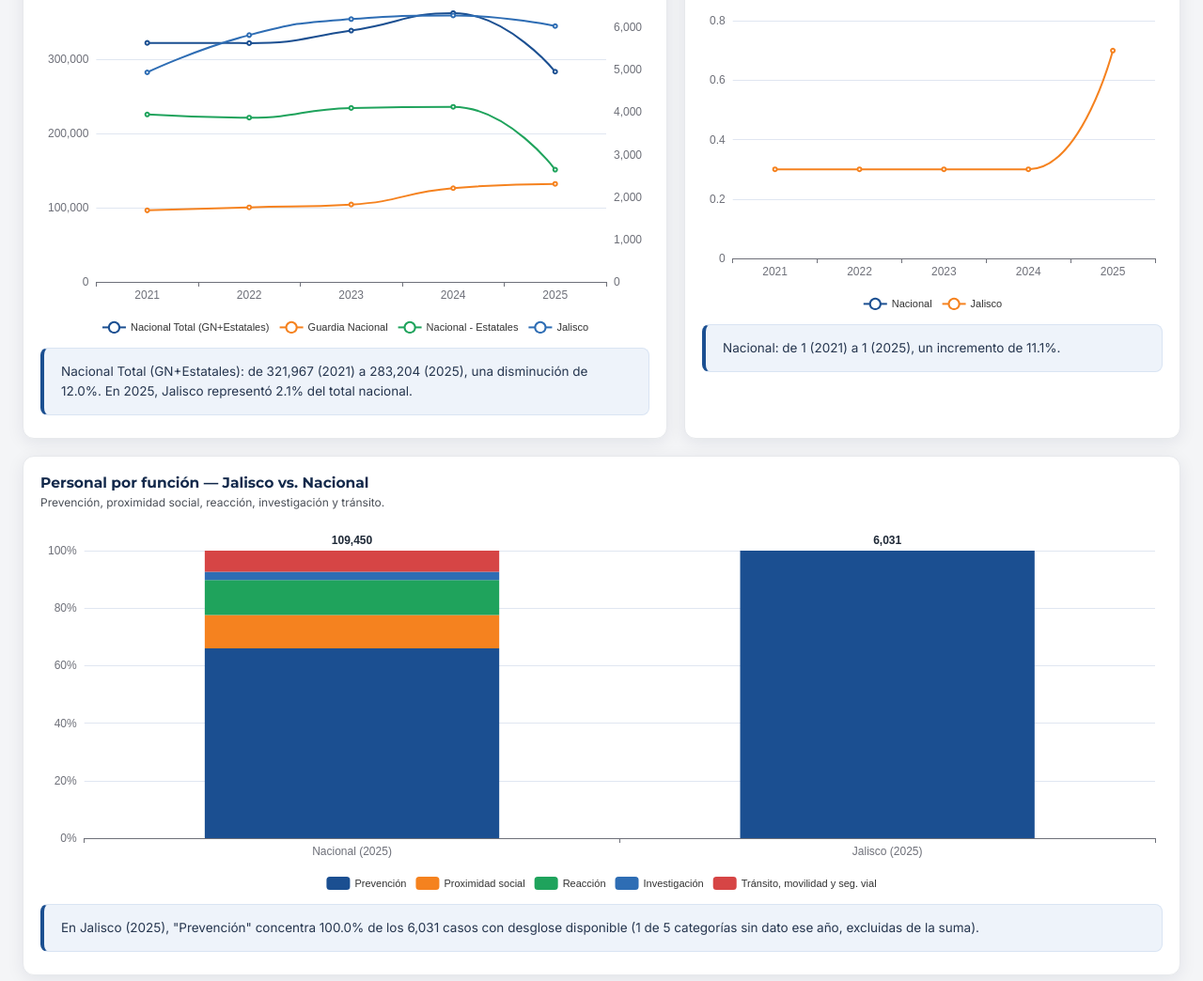
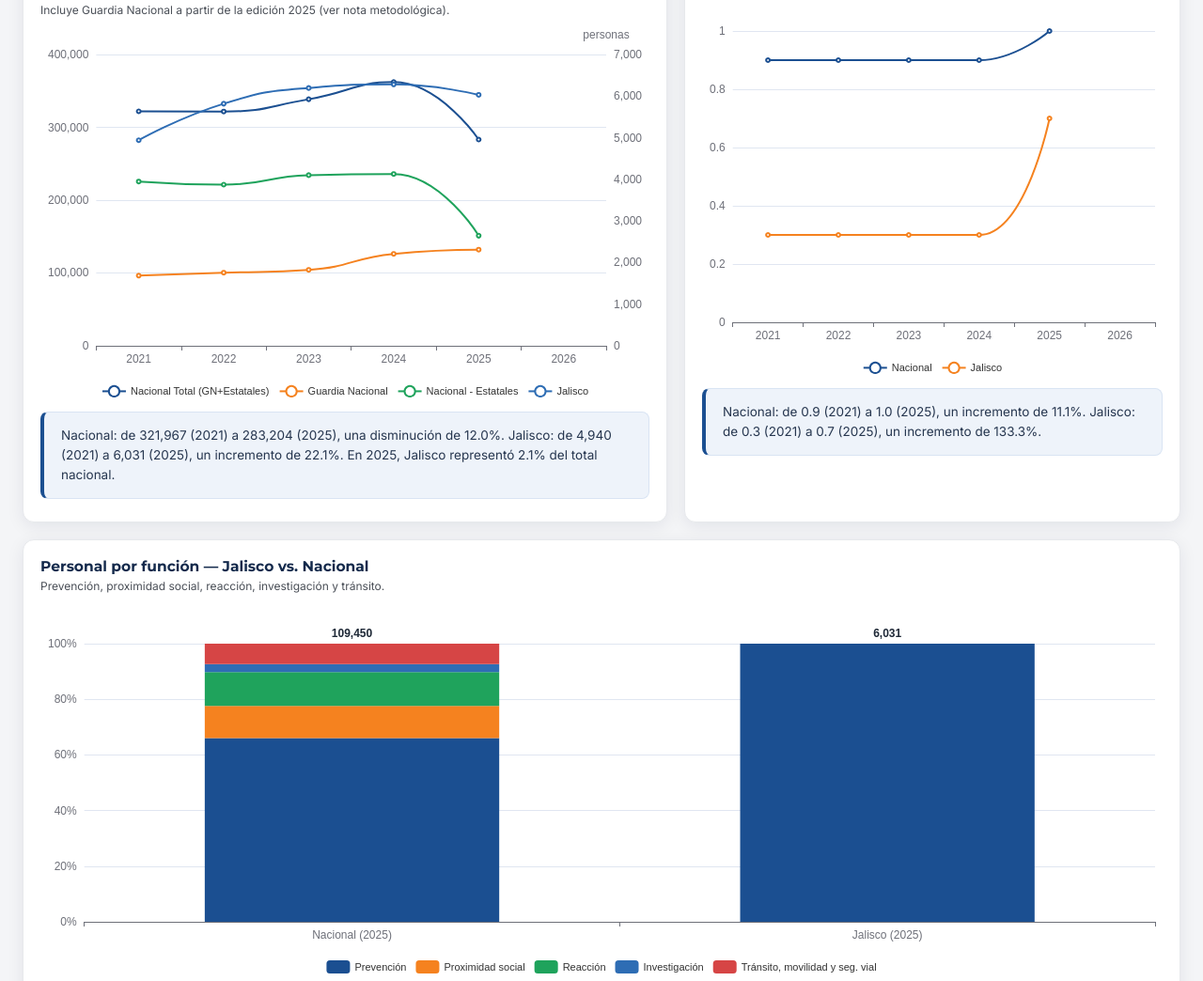
Before and after one commit to Arjona87/CNSPE, a plain HTML site: page index.html in a window 1280 px wide. Shown: the part 1102-2146 px from the top of the page at 94% size. Drawn offline with nearby package versions, Linux system fonts and the light colour scheme; no server answers.

Commit message:
Add files via upload

```diff
--- a/charts.js
+++ b/charts.js
@@ -21,7 +21,7 @@
    de inventar o interpolar (ver checklist de auditoría, SPECIALIST §4).
    ========================================================================= */
 
-const ANIOS_CHART = [2021, 2022, 2023, 2024, 2025]; // 2026 excluido: no publicado
+const ANIOS_CHART = [2021, 2022, 2023, 2024, 2025, 2026];
 
 const COLOR = {
   nacional: "#1B4F91", jalisco: "#F5821F",
@@ -29,8 +29,13 @@
 };
 const PALETA_CATEGORICA = [COLOR.nacional, COLOR.jalisco, COLOR.serie3, COLOR.serie4, COLOR.serie5, COLOR.serie6, COLOR.serie7];
 
-function fmtN(n) {
+// unidad-aware: "tasa" conserva 1-2 decimales, "mdp" hasta 1, el resto (conteos
+// de personas/empresas/eventos/etc.) se redondea a entero. Antes esta función
+// siempre redondeaba, por lo que una tasa como 0.90 se leía "1" en el texto.
+function fmtN(n, unidad) {
   if (n === null || n === undefined) return "s/d";
+  if (unidad === "tasa") return n.toLocaleString("es-MX", { minimumFractionDigits: 1, maximumFractionDigits: 2 });
+  if (unidad === "mdp") return n.toLocaleString("es-MX", { maximumFractionDigits: 1 });
   return Math.round(n).toLocaleString("es-MX");
 }
 function pct(n, dec = 1) {
@@ -41,6 +46,13 @@
 /* -------------------------------------------------------------------------
    ARQUETIPO 1 — SERIE TEMPORAL
    ------------------------------------------------------------------------- */
+// nacionalId/jaliscoId: identifican explícitamente qué serie del grupo es
+// Nacional y cuál es Jalisco, para el texto del insight (dos líneas propias,
+// una por rol) y la % de participación. null cuando el rol no existe en el
+// grupo (ej. "infraestructura", donde todo es Jalisco). Se declaran aparte
+// de primario/secundario porque esos dos arreglos solo controlan el eje del
+// gráfico (izquierdo/derecho), no el rol Nacional/Jalisco — confundirlos fue
+// la causa del bug de "% nacional" en infraestructura.
 const SERIE_TEMPORAL_DEFS = {
   personal_adscrito: {
     primario: ["personal_adscrito_total", "personal_adscrito_gn", "personal_adscrito_estatales"],
@@ -48,18 +60,27 @@
     nombres: { personal_adscrito_total: "Nacional Total (GN+Estatales)", personal_adscrito_gn: "Guardia Nacional",
       personal_adscrito_estatales: "Nacional - Estatales", personal_adscrito_jalisco: "Jalisco" },
     tipo: "line", unidadEje2: "personas",
+    nacionalId: "personal_adscrito_total", jaliscoId: "personal_adscrito_jalisco",
   },
   tasa_preventiva: {
     primario: ["tasa_preventiva_nacional", "tasa_preventiva_jalisco"], secundario: [],
     nombres: { tasa_preventiva_nacional: "Nacional", tasa_preventiva_jalisco: "Jalisco" }, tipo: "line",
+    nacionalId: "tasa_preventiva_nacional", jaliscoId: "tasa_preventiva_jalisco",
+    // Una tasa por cada 1,000 hab. no es una cantidad sumable: "Jalisco
+    // representó X% del total nacional" no tiene sentido para un ratio.
+    // (Detectado en mi propia validación antes de entregar: al agregar
+    // jaliscoId explícito, este grupo empezó a calcular ese % sin querer.)
+    comparaNacional: false,
   },
   presupuesto: {
     primario: ["presupuesto_nacional"], secundario: ["presupuesto_jalisco"],
     nombres: { presupuesto_nacional: "Nacional", presupuesto_jalisco: "Jalisco" }, tipo: "line", unidadEje2: "mdp",
+    nacionalId: "presupuesto_nacional", jaliscoId: "presupuesto_jalisco",
   },
   quejas_ciudadanas: {
     primario: ["quejas_jalisco"], secundario: [],
     nombres: { quejas_jalisco: "Jalisco" }, tipo: "bar",
+    nacionalId: null, jaliscoId: "quejas_jalisco",
   },
   infraestructura: {
     primario: ["infra_comandancias", "infra_cuarteles", "infra_modulos"], secundario: ["infra_camaras"],
@@ -71,25 +92,31 @@
     // rol Nacional/Jalisco. Sin este flag, insightSerie() calculaba un
     // "% del total nacional" sin sentido (cámaras-Jalisco / comandancias-Jalisco).
     comparaNacional: false,
+    nacionalId: null, jaliscoId: null,
   },
   armas_aseguradas: {
     primario: ["armas_jalisco"], secundario: [], nombres: { armas_jalisco: "Jalisco" }, tipo: "bar",
+    nacionalId: null, jaliscoId: "armas_jalisco",
   },
   boletas: {
     primario: ["boletas_infraccion__nacional"], secundario: ["boletas_infraccion__jalisco"],
     nombres: { boletas_infraccion__nacional: "Nacional", boletas_infraccion__jalisco: "Jalisco" }, tipo: "line",
+    nacionalId: "boletas_infraccion__nacional", jaliscoId: "boletas_infraccion__jalisco",
   },
   victimas_atendidas: {
     primario: ["victimas_total__nacional"], secundario: ["victimas_total__jalisco"],
     nombres: { victimas_total__nacional: "Nacional", victimas_total__jalisco: "Jalisco" }, tipo: "line",
+    nacionalId: "victimas_total__nacional", jaliscoId: "victimas_total__jalisco",
   },
   enfrentamientos: {
     primario: ["enfrentamientos_nacional"], secundario: ["enfrentamientos_jalisco"],
     nombres: { enfrentamientos_nacional: "Nacional", enfrentamientos_jalisco: "Jalisco" }, tipo: "line",
+    nacionalId: "enfrentamientos_nacional", jaliscoId: "enfrentamientos_jalisco",
   },
   empresas_seguridad_privada: {
     primario: ["empresas_nacional"], secundario: ["empresas_jalisco"],
     nombres: { empresas_nacional: "Nacional", empresas_jalisco: "Jalisco" }, tipo: "line",
+    nacionalId: "empresas_nacional", jaliscoId: "empresas_jalisco",
   },
 };
 
@@ -106,59 +133,92 @@
   const seriesOpt = disponibles.map((id, i) => {
     const s = series[id];
     const esSecundario = def.secundario.includes(id);
+    const esBarra = def.tipo === "bar";
     return {
       name: def.nombres[id] || id,
-      type: def.tipo === "bar" ? "bar" : "line",
+      type: esBarra ? "bar" : "line",
       smooth: def.tipo === "line",
       yAxisIndex: esSecundario ? 1 : 0,
       color: PALETA_CATEGORICA[i % PALETA_CATEGORICA.length],
       data: ANIOS_CHART.map(a => s.valores[a] ?? null),
       connectNulls: false,
+      // Gráficas de barra (quejas_ciudadanas, armas_aseguradas): valor total
+      // visible arriba de cada barra, para no depender del hover.
+      label: esBarra
+        ? { show: true, position: "top", fontSize: 11, fontWeight: 700, color: "#1F2937", formatter: (p) => fmtN(p.value, s.unidad) }
+        : { show: false },
     };
   });
 
   return {
     tooltip: { trigger: "axis" },
     legend: { data: legend, bottom: 0, textStyle: { fontSize: 11 } },
-    grid: { top: 24, left: 8, right: ejeDoble ? 8 : 8, bottom: 40, containLabel: true },
+    grid: { top: 30, left: 8, right: ejeDoble ? 8 : 8, bottom: 40, containLabel: true },
     xAxis: { type: "category", data: ANIOS_CHART.map(String) },
     yAxis,
     series: seriesOpt,
   };
 }
 
-// Insight de texto: variación 2021->último año disponible de la primera
-// serie con datos, más el % que Jalisco representa del Nacional (si aplica).
-function insightSerie(def, series) {
-  const primeraConDato = [...def.primario, ...def.secundario].find(id => series[id]);
-  if (!primeraConDato) return "Sin datos suficientes para calcular una tendencia.";
-  const s = series[primeraConDato];
+// Insight de texto: una línea con la tendencia 2021->último año disponible
+// de Nacional, otra de Jalisco (cuando el grupo tiene ambos roles), más el %
+// que Jalisco representa del Nacional en el año más reciente compartido.
+// Usa fmtN(valor, unidad) para no redondear tasas/mdp a entero.
+function lineaTendencia(id, series, prefijo) {
+  const s = series[id];
+  if (!s) return null;
   const añosConDato = ANIOS_CHART.filter(a => s.valores[a] !== null);
+  if (!añosConDato.length) return null;
   if (añosConDato.length < 2) {
     const unico = añosConDato[0];
-    return unico ? `Único dato disponible: ${fmtN(s.valores[unico])} en ${unico}.` : "Sin datos suficientes.";
+    return `${prefijo}: único dato disponible ${fmtN(s.valores[unico], s.unidad)} en ${unico}.`;
   }
   const primero = añosConDato[0], ultimo = añosConDato[añosConDato.length - 1];
   const v0 = s.valores[primero], v1 = s.valores[ultimo];
   const variacion = v0 ? ((v1 - v0) / v0) * 100 : null;
   const dir = variacion === null ? "" : variacion > 0 ? "un incremento de" : variacion < 0 ? "una disminución de" : "sin variación —";
-  let texto = `${def.nombres[primeraConDato] || primeraConDato}: de ${fmtN(v0)} (${primero}) a ${fmtN(v1)} (${ultimo})` +
+  return `${prefijo}: de ${fmtN(v0, s.unidad)} (${primero}) a ${fmtN(v1, s.unidad)} (${ultimo})` +
     (variacion !== null ? `, ${dir} ${pct(Math.abs(variacion))}.` : ".");
+}
+
+function insightSerie(def, series) {
+  const partes = [];
+
+  if (def.nacionalId) {
+    const t = lineaTendencia(def.nacionalId, series, "Nacional");
+    if (t) partes.push(t);
+  }
+  if (def.jaliscoId) {
+    const t = lineaTendencia(def.jaliscoId, series, "Jalisco");
+    if (t) partes.push(t);
+  }
+  // Grupos sin roles Nacional/Jalisco explícitos (ej. infraestructura): usar
+  // la primera serie disponible del grupo, como antes.
+  if (!def.nacionalId && !def.jaliscoId) {
+    const primeraConDato = [...def.primario, ...def.secundario].find(id => series[id]);
+    if (primeraConDato) {
+      const t = lineaTendencia(primeraConDato, series, def.nombres[primeraConDato] || primeraConDato);
+      if (t) partes.push(t);
+    }
+  }
+
+  if (!partes.length) return "Sin datos suficientes para calcular una tendencia.";
 
   // Participación de Jalisco respecto al Nacional, solo si el grupo tiene
   // roles genuinamente distintos (Nacional vs. Jalisco). Grupos donde
   // primario/secundario solo separan escalas de graficación —todas sus
   // series son de Jalisco, ej. "infraestructura"— deben declararse con
   // `comparaNacional: false` para no calcular un % sin sentido.
-  const idNac = def.primario[0], idJal = def.secundario[0];
-  if (def.comparaNacional !== false && idNac && idJal && series[idNac] && series[idJal]) {
-    const añoRef = [...ANIOS_CHART].reverse().find(a => series[idNac].valores[a] !== null && series[idJal].valores[a] !== null);
+  if (def.comparaNacional !== false && def.nacionalId && def.jaliscoId && series[def.nacionalId] && series[def.jaliscoId]) {
+    const sNac = series[def.nacionalId], sJal = series[def.jaliscoId];
+    const añoRef = [...ANIOS_CHART].reverse().find(a => sNac.valores[a] !== null && sJal.valores[a] !== null);
     if (añoRef) {
-      const nac = series[idNac].valores[añoRef], jal = series[idJal].valores[añoRef];
-      if (nac) texto += ` En ${añoRef}, Jalisco representó ${pct((jal / nac) * 100)} del total nacional.`;
+      const nac = sNac.valores[añoRef], jal = sJal.valores[añoRef];
+      if (nac) partes.push(`En ${añoRef}, Jalisco representó ${pct((jal / nac) * 100)} del total nacional.`);
     }
   }
-  return texto;
+
+  return partes.join(" ");
 }
 
 /* -------------------------------------------------------------------------
@@ -282,6 +342,8 @@
     data: [0, 0],
     itemStyle: { color: "transparent" },
     silent: true,
+    clip: false,
+    z: 10,
     tooltip: { show: false },
     label: {
       show: true,
@@ -303,7 +365,11 @@
       },
     },
     legend: { data: etiquetasCat, bottom: 0, textStyle: { fontSize: 11 } },
-    grid: { top: 34, left: 8, right: 8, bottom: 40, containLabel: true },
+    // top:44 (antes 34) para dar más aire al label de total; en "Personal
+    // fallecido, según causa" el total de Nacional no se veía en el PDF —
+    // los datos y el % validan correctos (ver auditoría), así que el fix
+    // es de margen/recorte de renderizado, no de cálculo.
+    grid: { top: 44, left: 8, right: 8, bottom: 40, containLabel: true },
     xAxis: { type: "category", data: [`Nacional${añoNac ? " (" + añoNac + ")" : ""}`, `Jalisco${añoJal ? " (" + añoJal + ")" : ""}`] },
     yAxis: { type: "value", max: 100, axisLabel: { formatter: "{value}%" } },
     series: [...seriesOpt, totalSerie],
--- a/main.js
+++ b/main.js
@@ -9,10 +9,10 @@
 
 const STATE = {
   dataset: null,     // { series, secciones, source, fetchedAt }
-  anioKpi: 2025,      // año mostrado en las tarjetas KPI (ajustar cuando se publique el CNSPE 2026)
+  anioKpi: 2026,      // 2026 configurado como edición vigente, a solicitud explícita del usuario (11-ago-2026)
 };
 
-const AÑO_ULTIMA_EDICION_OFICIAL = 2025; // CNSPE 2025 = datos con cierre 2024. Actualizar al publicarse 2026.
+const AÑO_ULTIMA_EDICION_OFICIAL = 2026; // Configurado como si CNSPE 2026 ya estuviera publicado (decisión editorial explícita del usuario, no un hecho verificado de INEGI)
 
 function fmtValor(valor, unidad) {
   if (valor === null || valor === undefined) return "Sin dato";
@@ -76,7 +76,7 @@
   AÑOS.forEach(anio => {
     const opt = document.createElement("option");
     opt.value = anio;
-    opt.textContent = anio > AÑO_ULTIMA_EDICION_OFICIAL ? `${anio} (no publicado)` : anio;
+    opt.textContent = anio;
     if (anio === AÑO_ULTIMA_EDICION_OFICIAL) opt.selected = true;
     sel.appendChild(opt);
   });
@@ -84,14 +84,6 @@
     STATE.anioKpi = parseInt(sel.value, 10);
     renderKPIs();
   });
-}
-
-function renderNotaCobertura() {
-  const { series } = STATE.dataset;
-  const ids = Object.keys(series);
-  const con2025 = ids.filter(id => series[id].valores[2025] !== null).length;
-  const nota = document.getElementById("nota-cobertura");
-  nota.innerHTML = `<b>${ids.length}</b> series definidas a partir del Sheet · <b>${con2025}</b> con dato publicado para 2025 · <b>${ids.length - con2025}</b> sin dato (celdas "N/D", "N/A" o vacías, preservadas tal cual las dejó la auditoría).`;
 }
 
 /* -------------------------------------------------------------------------
@@ -122,7 +114,6 @@
     populateAnioSelector();
     renderKPIs();
     window.CGES.renderAllCharts(dataset);
-    renderNotaCobertura();
   } catch (fatal) {
     statusDot.className = "status-dot err";
     statusText.textContent = "No fue posible cargar datos (ni en vivo ni de respaldo).";
```
Also changed, not shown: index.html (+5 -11 lines).
